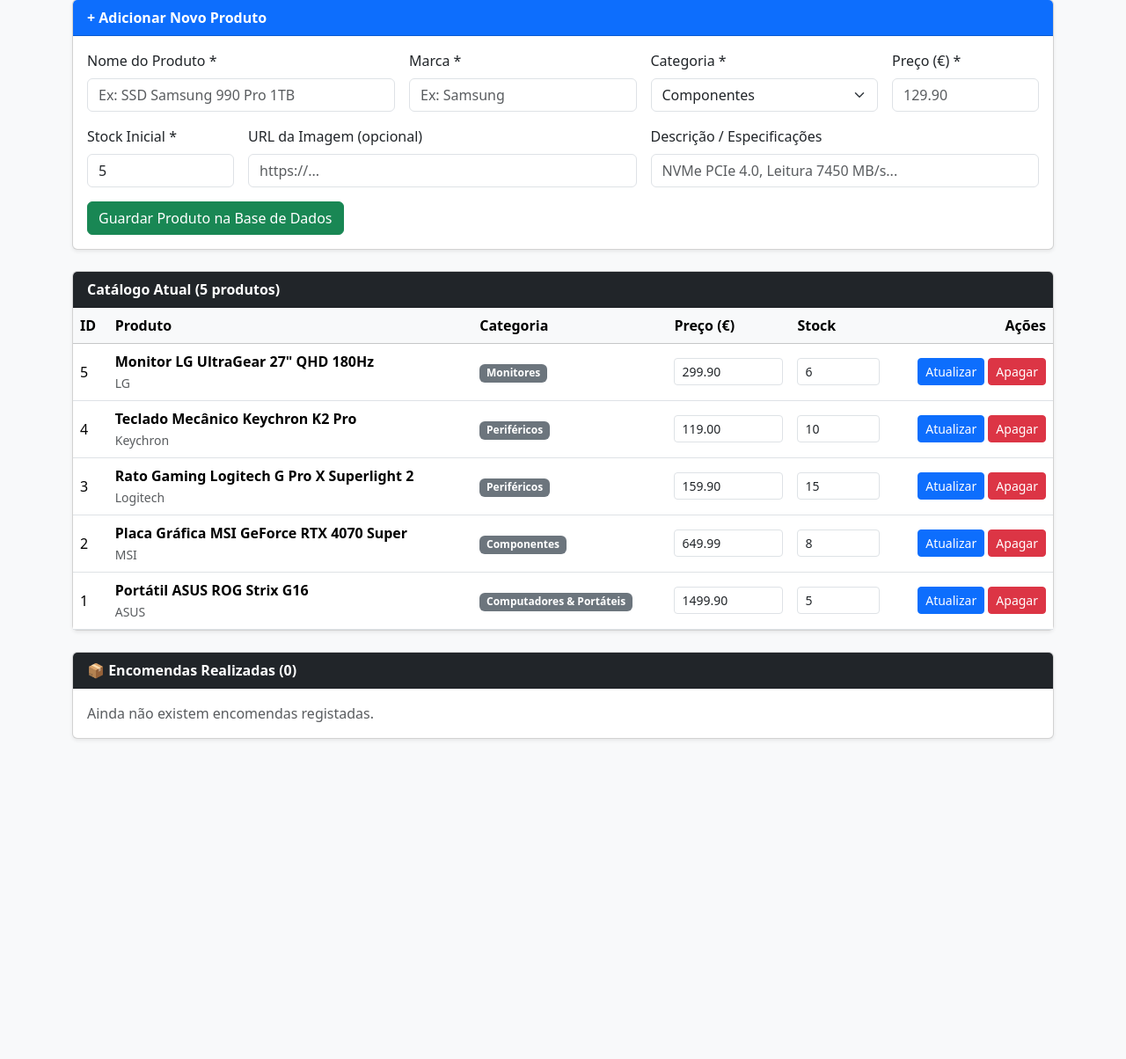
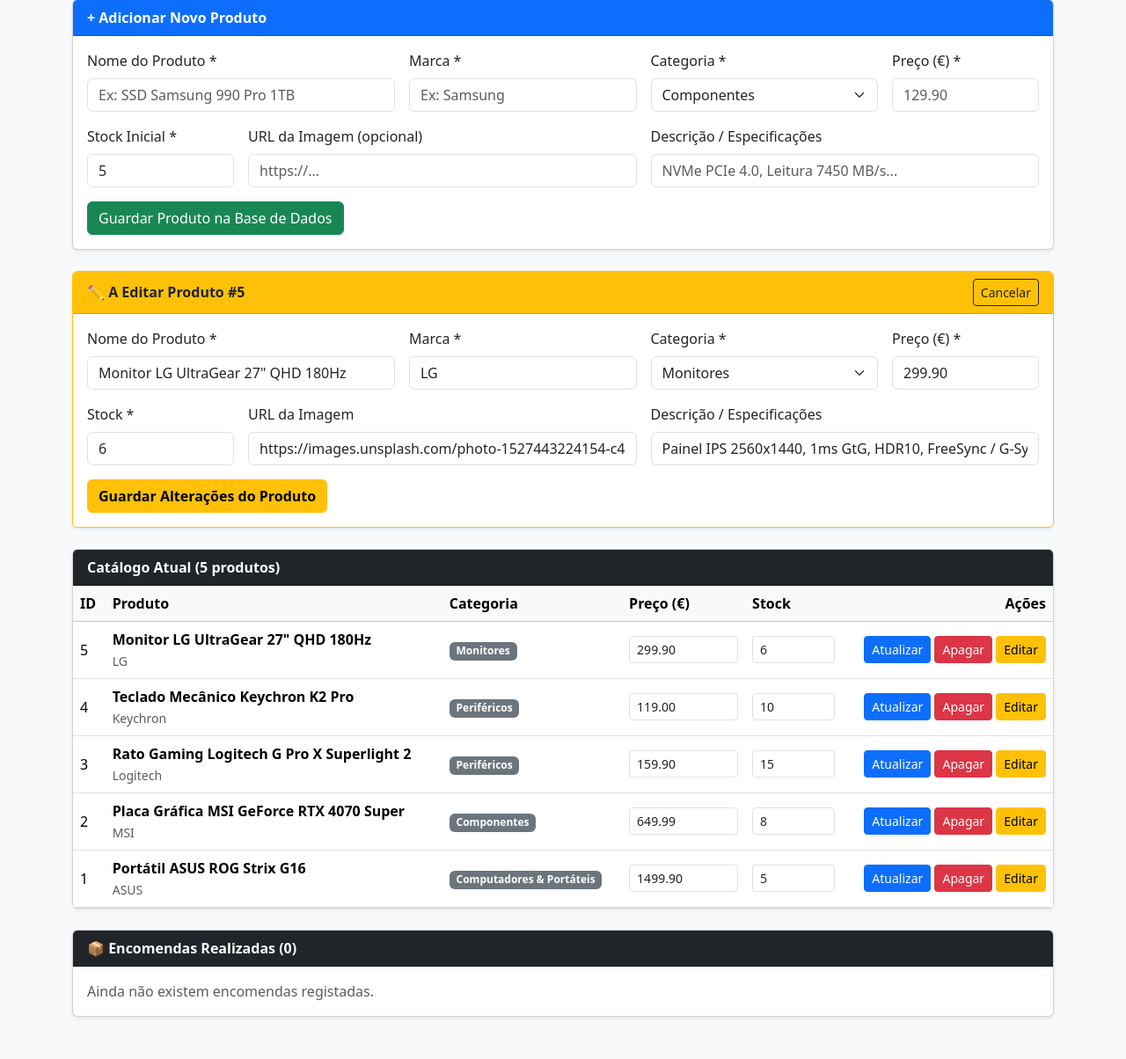
Before and after one commit to MartimFreire24is6/loja-informatica-pap, a PHP site: page /admin.php?editar_id=5 in a window 1280 px wide. Shown: the part 346-1550 px from the top of the page at 88% size. Before the commit the page ends 1187 px from the top, so only its background shows below. Run offline with PHP 8.4, Linux system fonts and the light colour scheme; the visitor is signed in with stand-in values (Sample User, id 1); data comes from the database, SQL or seed files in the repository; tables that the repository leaves empty hold one stand-in row (values such as "Sample post"); data that the repository does not hold is empty.

Commit message:
Adicionar edicao completa de produtos no admin

```diff
--- a/admin.php
+++ b/admin.php
@@ -90,6 +90,36 @@ if ($_SERVER['REQUEST_METHOD'] === 'POST' && ($_POST['acao'] ?? '') === 'atualiz
     }
 }
 
+// 2b. Edição completa de produto (UPDATE completo)
+if ($_SERVER['REQUEST_METHOD'] === 'POST' && ($_POST['acao'] ?? '') === 'editar_completo') {
+    $id           = (int)($_POST['id'] ?? 0);
+    $categoria_id = (int)($_POST['categoria_id'] ?? 0);
+    $nome         = trim($_POST['nome'] ?? '');
+    $marca        = trim($_POST['marca'] ?? '');
+    $descricao    = trim($_POST['descricao'] ?? '');
+    $preco        = (float)str_replace(',', '.', $_POST['preco'] ?? 0);
+    $stock        = (int)($_POST['stock'] ?? 0);
+    $imagem       = trim($_POST['imagem'] ?? '');
+
+    if ($imagem === '') {
+        $imagem = 'https://images.unsplash.com/photo-1518770660439-4636190af475?w=600';
+    }
+
+    if ($id > 0 && $categoria_id > 0 && $nome !== '' && $marca !== '' && $preco > 0 && $stock >= 0) {
+        $stmt = $pdo->prepare("
+            UPDATE produtos
+            SET categoria_id = ?, nome = ?, marca = ?, descricao = ?, preco = ?, stock = ?, imagem = ?
+            WHERE id = ?
+        ");
+        $stmt->execute([$categoria_id, $nome, $marca, $descricao, $preco, $stock, $imagem, $id]);
+        $mensagem = "Produto «{$nome}» (#{$id}) atualizado com sucesso!";
+        $tipoAlerta = 'success';
+    } else {
+        $mensagem = "Verifica os campos obrigatórios para editar o produto.";
+        $tipoAlerta = 'danger';
+    }
+}
+
 // 3. Apagar produto (DELETE)
 if ($_SERVER['REQUEST_METHOD'] === 'POST' && ($_POST['acao'] ?? '') === 'apagar') {
     $id = (int)($_POST['id'] ?? 0);
@@ -121,6 +151,13 @@ if ($_SERVER['REQUEST_METHOD'] === 'POST' && ($_POST['acao'] ?? '') === 'estado_
 // Buscar categorias e produtos para listar na página
 $categorias = $pdo->query("SELECT * FROM categorias ORDER BY nome ASC")->fetchAll();
 $produtos   = $pdo->query("SELECT p.*, c.nome AS categoria_nome FROM produtos p JOIN categorias c ON p.categoria_id = c.id ORDER BY p.id DESC")->fetchAll();
+$produtoEditar = null;
+$editarId = (int)($_GET['editar_id'] ?? 0);
+if ($editarId > 0) {
+    $stmtEdit = $pdo->prepare("SELECT * FROM produtos WHERE id = ?");
+    $stmtEdit->execute([$editarId]);
+    $produtoEditar = $stmtEdit->fetch() ?: null;
+}
 
 // Buscar encomendas e respetivos itens
 $encomendas = $pdo->query("SELECT * FROM encomendas ORDER BY id DESC")->fetchAll();
@@ -245,6 +282,66 @@ if (!empty($encomendas)) {
             </div>
         </div>
 
+        <?php if ($produtoEditar): ?>
+            <div class="card shadow-sm mb-4 border-warning">
+                <div class="card-header bg-warning text-dark fw-bold d-flex justify-content-between align-items-center">
+                    <span>✏️ A Editar Produto #<?= (int)$produtoEditar['id'] ?></span>
+                    <a href="admin.php" class="btn btn-sm btn-outline-dark">Cancelar</a>
+                </div>
+                <div class="card-body">
+                    <form method="POST" class="row g-3">
+                        <input type="hidden" name="acao" value="editar_completo">
+                        <input type="hidden" name="id" value="<?= (int)$produtoEditar['id'] ?>">
+
+                        <div class="col-md-4">
+                            <label class="form-label">Nome do Produto *</label>
+                            <input type="text" name="nome" class="form-control" value="<?= htmlspecialchars($produtoEditar['nome']) ?>" required>
+                        </div>
+
+                        <div class="col-md-3">
+                            <label class="form-label">Marca *</label>
+                            <input type="text" name="marca" class="form-control" value="<?= htmlspecialchars($produtoEditar['marca']) ?>" required>
+                        </div>
+
+                        <div class="col-md-3">
+                            <label class="form-label">Categoria *</label>
+                            <select name="categoria_id" class="form-select" required>
+                                <?php foreach ($categorias as $cat): ?>
+                                    <option value="<?= (int)$cat['id'] ?>" <?= (int)$cat['id'] === (int)$produtoEditar['categoria_id'] ? 'selected' : '' ?>>
+                                        <?= htmlspecialchars($cat['nome']) ?>
+                                    </option>
+                                <?php endforeach; ?>
+                            </select>
+                        </div>
+
+                        <div class="col-md-2">
+                            <label class="form-label">Preço (€) *</label>
+                            <input type="number" step="0.01" min="0" name="preco" class="form-control" value="<?= htmlspecialchars((string)$produtoEditar['preco']) ?>" required>
+                        </div>
+
+                        <div class="col-md-2">
+                            <label class="form-label">Stock *</label>
+                            <input type="number" min="0" name="stock" class="form-control" value="<?= (int)$produtoEditar['stock'] ?>" required>
+                        </div>
+
+                        <div class="col-md-5">
+                            <label class="form-label">URL da Imagem</label>
+                            <input type="url" name="imagem" class="form-control" value="<?= htmlspecialchars((string)$produtoEditar['imagem']) ?>">
+                        </div>
+
+                        <div class="col-md-5">
+                            <label class="form-label">Descrição / Especificações</label>
+                            <input type="text" name="descricao" class="form-control" value="<?= htmlspecialchars((string)$produtoEditar['descricao']) ?>">
+                        </div>
+
+                        <div class="col-12">
+                            <button type="submit" class="btn btn-warning fw-bold">Guardar Alterações do Produto</button>
+                        </div>
+                    </form>
+                </div>
+            </div>
+        <?php endif; ?>
+
         <!-- Tabela de Gestão de Stock e Produtos -->
         <div class="card shadow-sm mb-4">
             <div class="card-header bg-dark text-white fw-bold">
@@ -288,6 +385,7 @@ if (!empty($encomendas)) {
                                         <input type="hidden" name="id" value="<?= $prod['id'] ?>">
                                         <button type="submit" class="btn btn-danger btn-sm">Apagar</button>
                                     </form>
+                                    <a href="admin.php?editar_id=<?= (int)$prod['id'] ?>" class="btn btn-warning btn-sm">Editar</a>
                                 </td>
                             </tr>
                         <?php endforeach; ?>
```
